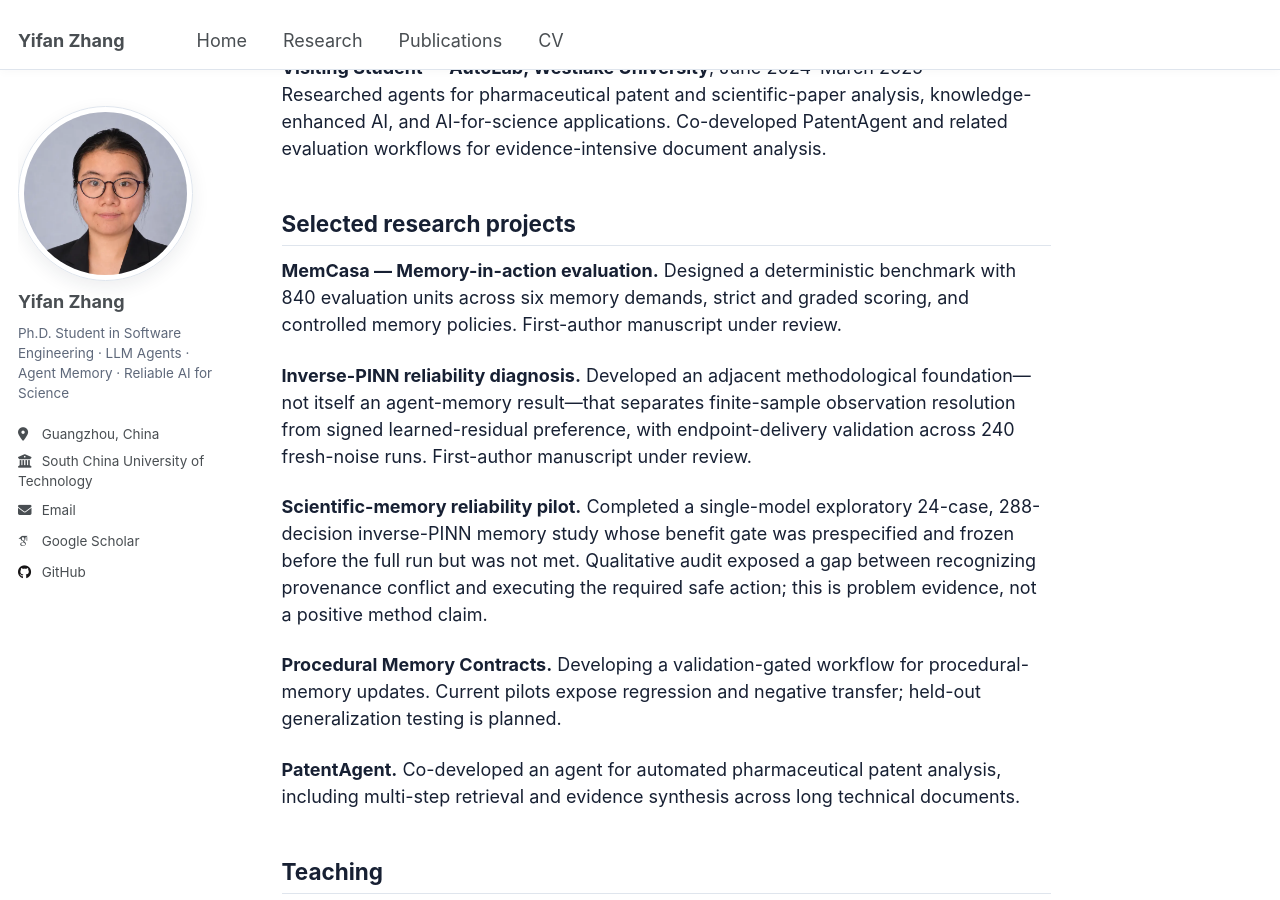
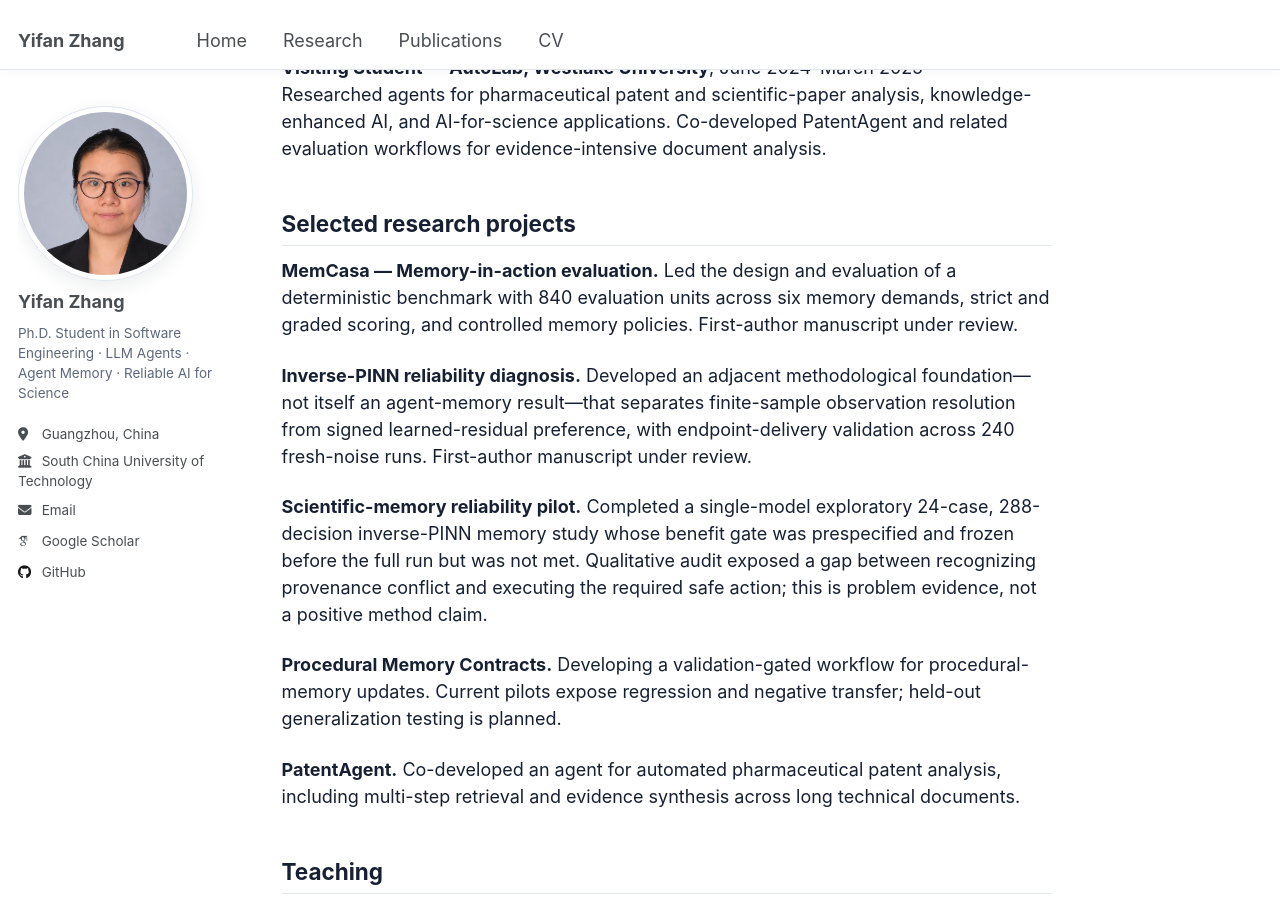
Before and after one commit to BlueSocksFFF/BlueSocksFFF.github.io, a Jekyll site: the page built from _pages/cv.md, in a window 1280 px wide and 900 px high, scrolled down 1038 px. Built offline with Jekyll 4.4.1, drawn with Linux system fonts in a browser that asks for light colours; some web fonts are replaced.

Commit message:
Clarify MemCasa leadership wording

```diff
--- a/_pages/cv.md
+++ b/_pages/cv.md
@@ -40,7 +40,7 @@ Researched agents for pharmaceutical patent and scientific-paper analysis, knowl
 
 ## Selected research projects
 
-**MemCasa — Memory-in-action evaluation.** Designed a deterministic benchmark with 840 evaluation units across six memory demands, strict and graded scoring, and controlled memory policies. First-author manuscript under review.
+**MemCasa — Memory-in-action evaluation.** Led the design and evaluation of a deterministic benchmark with 840 evaluation units across six memory demands, strict and graded scoring, and controlled memory policies. First-author manuscript under review.
 
 **Inverse-PINN reliability diagnosis.** Developed an adjacent methodological foundation—not itself an agent-memory result—that separates finite-sample observation resolution from signed learned-residual preference, with endpoint-delivery validation across 240 fresh-noise runs. First-author manuscript under review.
 
```
Also changed, not shown: 1 other file.
